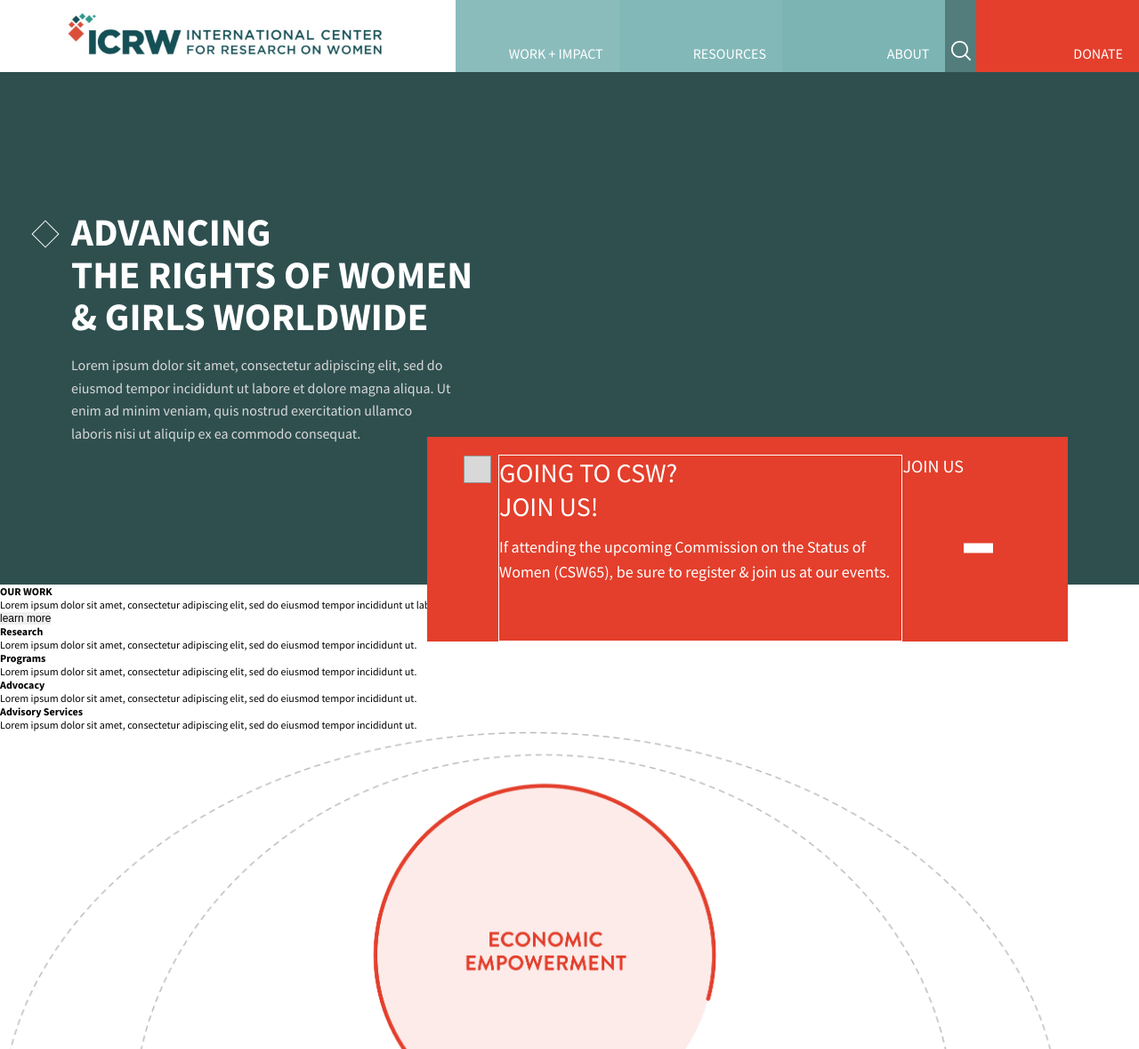
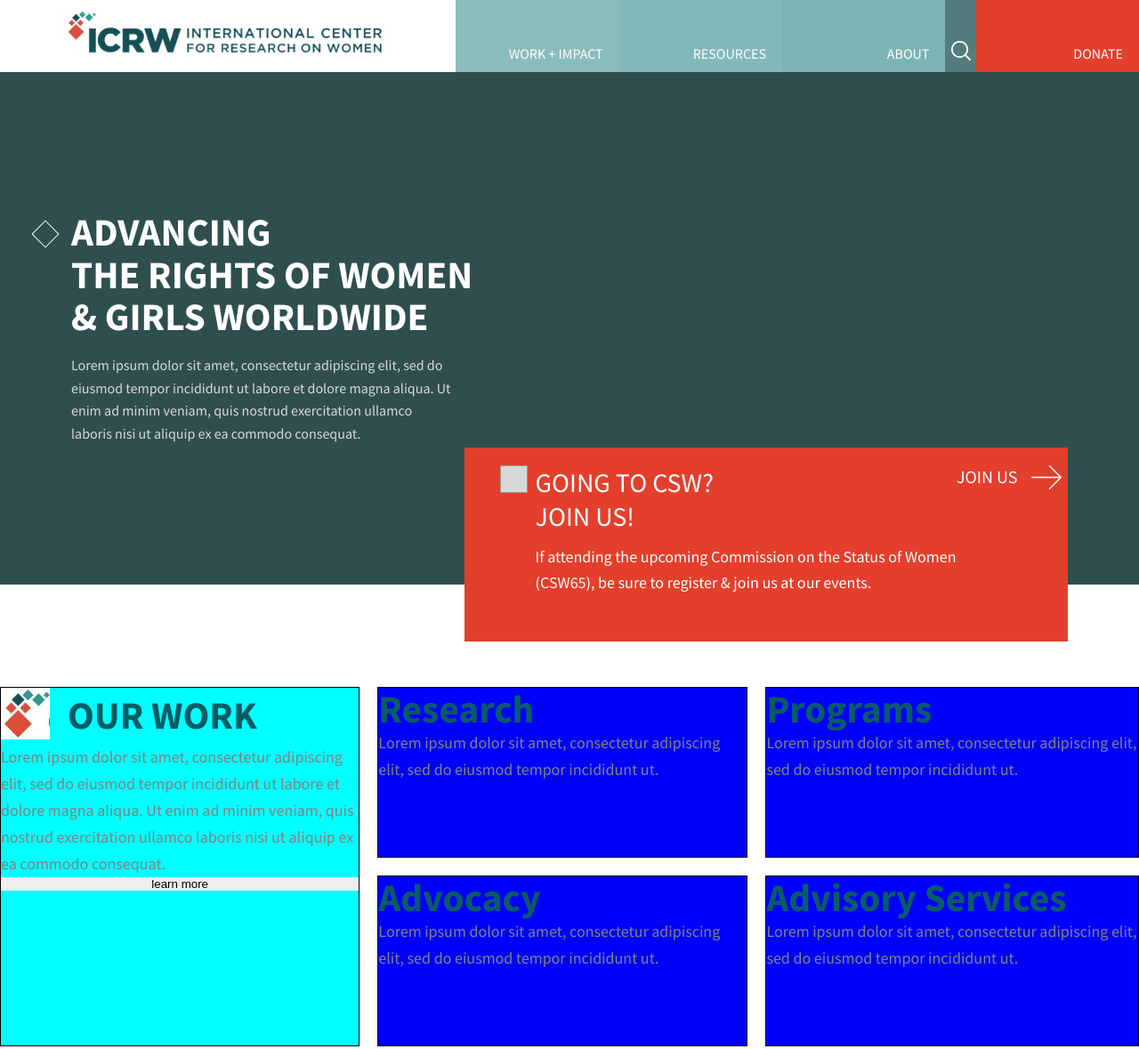
Before and after one commit to EnriqueHS/icrw, a plain HTML site: page index.html in a window 1280 px wide. Shown: the top 1179 px of the page at 89% size. Drawn offline with Linux system fonts and the light colour scheme.

Commit message:
home-css

```diff
--- a/index.html
+++ b/index.html
@@ -65,11 +65,19 @@
 	<section>
 		<div class="container--middle"> <!-- block one -->
 			<div class="grid__layout">
-				<div class="box box--work">
-					<h2 class="box__title">OUR WORK</h2>
-					<div class="box__text">Lorem ipsum dolor sit amet, consectetur adipiscing elit, sed do eiusmod tempor incididunt ut labore et dolore magna aliqua. Ut enim ad minim veniam, quis nostrud exercitation ullamco laboris nisi ut aliquip ex ea commodo consequat.</div>
-					<button class="button" value="learn more">learn more</button>
-				</div>
+        <div class="box box--work">
+          <div class="box__title__cont">
+            <div class="icon__img">
+              <img src="files/icon-color.jpg" alt="icono">
+            </div>
+            <h2 class="box__title">OUR WORK</h2>
+          </div>
+            <div class="box__text">Lorem ipsum dolor sit amet, consectetur adipiscing elit, sed do eiusmod tempor incididunt ut
+              labore et dolore magna aliqua. Ut enim ad minim veniam, quis nostrud exercitation ullamco laboris nisi ut aliquip
+              ex ea commodo consequat.</div>
+            <button class="button" value="learn more">learn more</button>
+
+        </div>
 				<div class="box box--research">
 					<h3 class="box__title">Research</h3>
 					<div class="box__text">Lorem ipsum dolor sit amet, consectetur adipiscing elit, sed do eiusmod tempor incididunt ut.</div>
@@ -78,11 +86,8 @@
 					<h3 class="box__title">Programs</h3>
 					<div class="box__text">Lorem ipsum dolor sit amet, consectetur adipiscing elit, sed do eiusmod tempor incididunt ut.</div>
 				</div>
-				<div class="box box--space">
-
-				</div>
 				<div class="box box--advocacy">
-					<h3 class="box__title">Advocacy</div>
+					<h3 class="box__title">Advocacy</h3>
 					<div class="box__text">Lorem ipsum dolor sit amet, consectetur adipiscing elit, sed do eiusmod tempor incididunt ut.</div>
 				</div>
 				<div class="box box--advisory">
--- a/scss/components/_hero.scss
+++ b/scss/components/_hero.scss
@@ -45,20 +45,19 @@
       position: relative;
 
       .join__container{
-        width: 720px;
-        height: 230px;
+        width: 53vw;
+        height: 17vw;
         background-color:$dark-red ;
         position: absolute;
         bottom: -5vw;
         right: 0;
         display: flex;
+        justify-content: space-around;
         padding: 20px 0 0 80px;
 
         .join__left{
           color: $white;
-          width: 35.5vw;
-          border: 1px solid;
-
+          width: 43.5vw;
 
           .join__title{
             font-size: 30px;
@@ -86,12 +85,15 @@
         }
 
         .join__right{
-
+          width: 11.5vw;
           display: flex;
+          align-items: flex-start;
 
           span{
             font-size: 20px;
             color: $white;
+            margin-right: 16px;
+            font-weight: 400;
           }
 
           .join__action{
--- a/scss/templates/_home.scss
+++ b/scss/templates/_home.scss
@@ -1,3 +1,43 @@
-*{
-  font-size: 12px;
+.grid__layout{
+  display: grid;
+  grid-template-columns: repeat(3, auto);
+  grid-template-rows: repeat(2, auto);
+  gap: 20px;
+  width: 100%;
+  padding-top: 115px;
+
+  .box{
+    border:1px solid;
+    background-color: blue;
+    min-height:15vw ;
+    display: flex;
+    flex-direction: column;
+    justify-content: flex-start;
+
+    &--work{
+      grid-row: 1/3;
+      background-color: aqua;
+    }
+
+    &__title__cont{
+      display: flex;
+      align-items: center;
+
+      .icon__img{
+        min-width: 2.5vw;
+        margin-right: 20px
+      }
+    }
+
+    &__title{
+      @include h2 ();
+      color:$secondary-color ;
+    }
+
+    &__text{
+      color: $primary-color;
+      font-size:18px ;
+      line-height: 30px;
+    }
+  }
 }
```
Also changed, not shown: css/style.css, files/icon-color.jpg (added), 1 other file.
